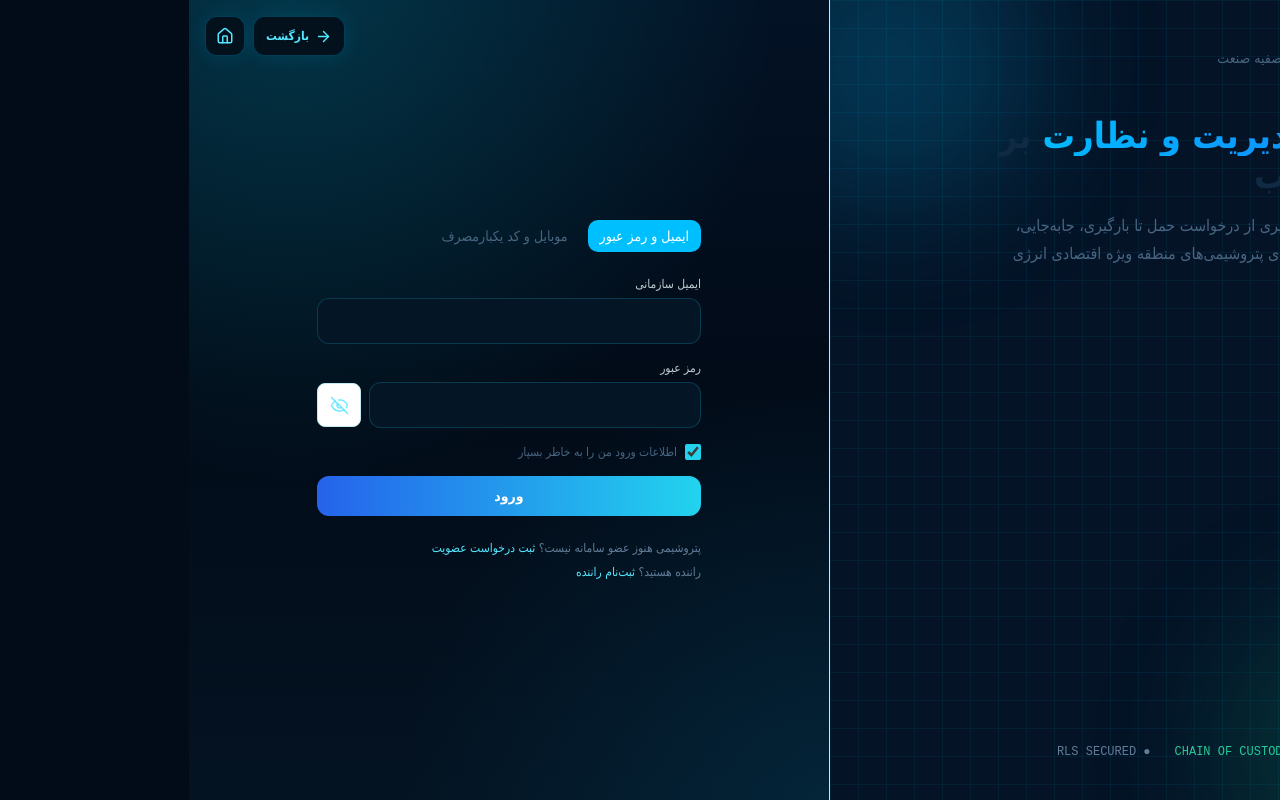
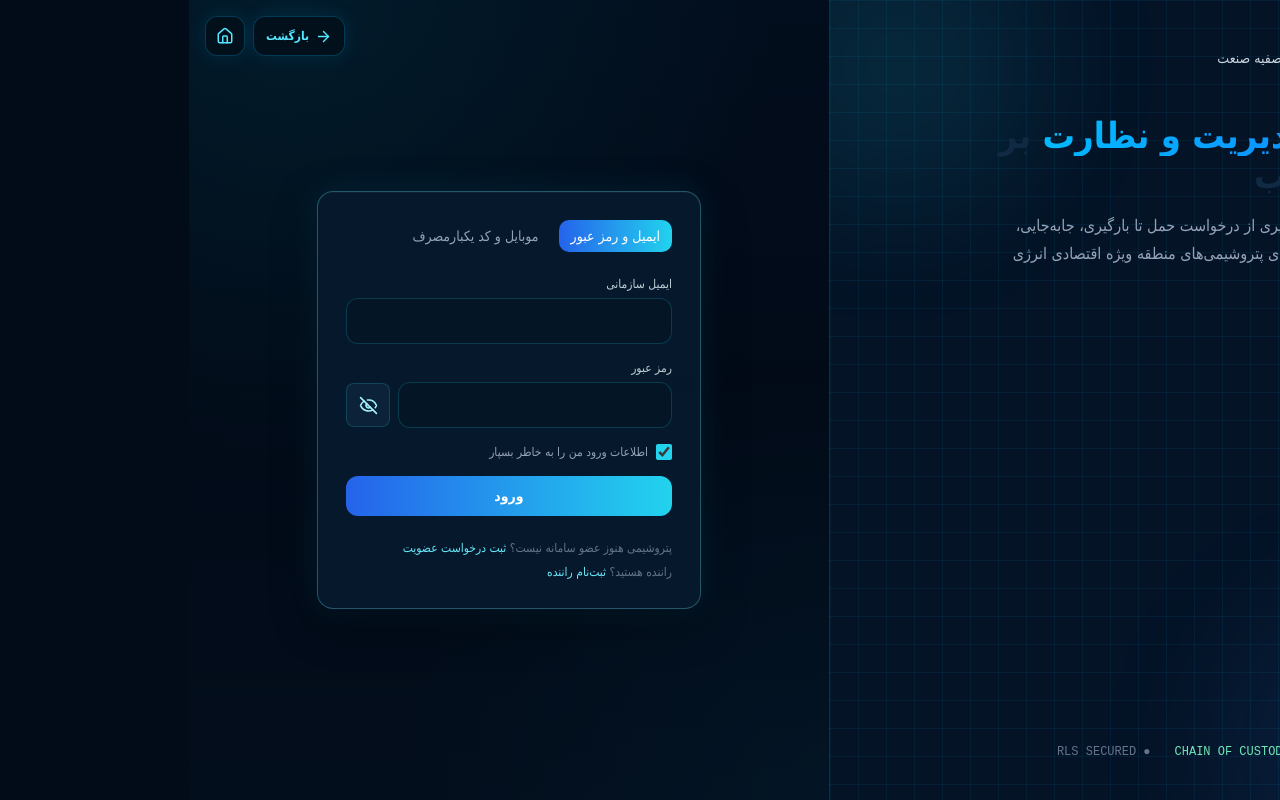
Before and after one commit to javad136999/transport, a Next.js app: page /login in a window 1280 px wide. Built offline with nearby package versions, Linux system fonts and the light colour scheme; no server answers; a small style sheet from the web is missing.

Commit message:
Allow approved organization accounts to complete their profile on first login

```diff
--- a/src/app/login/page.tsx
+++ b/src/app/login/page.tsx
@@ -54,12 +54,53 @@ export default function LoginPage() {
       return;
     }
 
-    // راننده فقط بعد از تأیید مدیر مجاز به ورود است.
-    const { data: profile, error: profileError } = await supabase
+    let { data: profile, error: profileError } = await supabase
       .from("users")
-      .select("role, is_active")
+      .select("role, is_active, organization_id")
       .eq("id", data.user.id)
       .maybeSingle();
+
+    // اگر حساب ایمیل در Auth ساخته شده ولی پروفایل سامانه هنوز ساخته نشده،
+    // در صورت وجود سازمان تأییدشده با همان ایمیل، پروفایل مدیر پتروشیمی را خودکار می‌سازیم.
+    if (!profile && !profileError) {
+      const { data: organization, error: organizationError } = await supabase
+        .from("organizations")
+        .select("id, name, type, status, manager_name, email")
+        .ilike("email", normalizedEmail)
+        .eq("type", "petrochemical")
+        .maybeSingle();
+
+      if (!organizationError && organization) {
+        if (organization.status !== "approved") {
+          await supabase.auth.signOut();
+          setLoading(false);
+          setError("سازمان پتروشیمی هنوز توسط مدیر سامانه تأیید نشده است.");
+          return;
+        }
+
+        const { data: createdProfile, error: createProfileError } = await supabase
+          .from("users")
+          .insert({
+            id: data.user.id,
+            email: normalizedEmail,
+            full_name: organization.manager_name ?? organization.name,
+            role: "petro_manager",
+            organization_id: organization.id,
+            is_active: true,
+          })
+          .select("role, is_active, organization_id")
+          .single();
+
+        if (createProfileError) {
+          await supabase.auth.signOut();
+          setLoading(false);
+          setError("حساب ایمیل ساخته شده، اما پروفایل پتروشیمی ایجاد نشد. وضعیت عضویت سازمان را بررسی کنید.");
+          return;
+        }
+
+        profile = createdProfile;
+      }
+    }
 
     if (profileError) {
       await supabase.auth.signOut();
@@ -68,10 +109,24 @@ export default function LoginPage() {
       return;
     }
 
-    if (profile?.role === "driver" && profile.is_active !== true) {
+    if (!profile) {
+      await supabase.auth.signOut();
+      setLoading(false);
+      setError("برای این ایمیل حساب سازمانی در سامانه پیدا نشد. ابتدا عضویت سازمان را ثبت و تأیید کنید.");
+      return;
+    }
+
+    if (profile.role === "driver" && profile.is_active !== true) {
       await supabase.auth.signOut();
       setLoading(false);
       setError("درخواست رانندگی شما هنوز توسط مدیر تأیید نشده است. پس از تأیید مدیر، ورود شما فعال می‌شود.");
+      return;
+    }
+
+    if (profile.is_active === false) {
+      await supabase.auth.signOut();
+      setLoading(false);
+      setError("این حساب در حال حاضر غیرفعال است. با مدیر سامانه تماس بگیرید.");
       return;
     }
 
@@ -123,25 +178,25 @@ export default function LoginPage() {
 
   return (
     <div className="min-h-screen flex flex-col md:flex-row">
-      <div className="md:w-1/2 grid-backdrop bg-base-panel border-l border-base-border flex flex-col justify-between p-10 relative overflow-hidden">
-        <div className="absolute -top-20 -left-20 w-72 h-72 bg-brand/20 rounded-full blur-3xl" />
-        <div className="absolute -bottom-24 -right-10 w-72 h-72 bg-eco/20 rounded-full blur-3xl" />
+      <div className="md:w-1/2 grid-backdrop border-l border-cyan-400/15 flex flex-col justify-between p-10 relative overflow-hidden">
+        <div className="absolute -top-20 -left-20 w-72 h-72 bg-cyan-400/10 rounded-full blur-3xl" />
+        <div className="absolute -bottom-24 -right-10 w-72 h-72 bg-blue-500/10 rounded-full blur-3xl" />
         <div className="relative">
           <div className="flex items-center gap-3 mb-2">
-            <div className="w-9 h-9 rounded-lg bg-aqua-eco shadow-glow-cyan flex items-center justify-center font-mono text-[#02171B] text-sm font-bold">P</div>
-            <span className="text-ink-muted text-sm">شرکت پیمانکاران تصفیه صنعت</span>
+            <div className="w-9 h-9 rounded-lg bg-gradient-to-br from-cyan-300 to-blue-600 shadow-glow-cyan flex items-center justify-center font-mono text-white text-sm font-bold">P</div>
+            <span className="text-slate-300 text-sm">شرکت پیمانکاران تصفیه صنعت</span>
           </div>
           <h1 className="text-3xl md:text-4xl font-bold leading-tight mt-10 max-w-md"><span className="text-gradient">سامانه مدیریت و نظارت</span> بر حمل پساب</h1>
-          <p className="text-ink-muted mt-4 max-w-md leading-7">زنجیره دیجیتال قابل رهگیری از درخواست حمل تا بارگیری، جابه‌جایی، تخلیه و تأیید مقصد — برای پتروشیمی‌های منطقه ویژه اقتصادی انرژی پارس.</p>
+          <p className="text-slate-400 mt-4 max-w-md leading-7">زنجیره دیجیتال قابل رهگیری از درخواست حمل تا بارگیری، جابه‌جایی، تخلیه و تأیید مقصد — برای پتروشیمی‌های منطقه ویژه اقتصادی انرژی پارس.</p>
         </div>
-        <div className="relative hidden md:flex gap-6 font-mono text-xs text-ink-faint"><span className="text-brand-light">● GPS TRACKING</span><span className="text-eco-light">● CHAIN OF CUSTODY</span><span>● RLS SECURED</span></div>
+        <div className="relative hidden md:flex gap-6 font-mono text-xs text-slate-500"><span className="text-cyan-300">● GPS TRACKING</span><span className="text-emerald-300">● CHAIN OF CUSTODY</span><span>● RLS SECURED</span></div>
       </div>
 
-      <div className="md:w-1/2 flex items-center justify-center p-8">
-        <div className="w-full max-w-sm">
+      <div className="md:w-1/2 flex items-center justify-center p-8 bg-[#020b18]/60">
+        <div className="w-full max-w-sm panel-glow p-6 md:p-7">
           <div className="flex gap-2 mb-6 text-sm">
-            <button type="button" onClick={() => setMode("password")} className={`px-3 py-1.5 rounded ${mode === "password" ? "bg-brand text-white" : "text-ink-muted"}`}>ایمیل و رمز عبور</button>
-            <button type="button" onClick={() => setMode("otp")} className={`px-3 py-1.5 rounded ${mode === "otp" ? "bg-brand text-white" : "text-ink-muted"}`}>موبایل و کد یکبارمصرف</button>
+            <button type="button" onClick={() => setMode("password")} className={`px-3 py-1.5 rounded ${mode === "password" ? "bg-gradient-to-l from-cyan-400 to-blue-600 text-white" : "text-slate-400"}`}>ایمیل و رمز عبور</button>
+            <button type="button" onClick={() => setMode("otp")} className={`px-3 py-1.5 rounded ${mode === "otp" ? "bg-gradient-to-l from-cyan-400 to-blue-600 text-white" : "text-slate-400"}`}>موبایل و کد یکبارمصرف</button>
           </div>
 
           {mode === "password" && (
@@ -154,16 +209,16 @@ export default function LoginPage() {
                 <label className="field-label">رمز عبور</label>
                 <div className="flex items-center gap-2">
                   <input className="field-input flex-1" type={showPassword ? "text" : "password"} autoComplete="current-password" dir="ltr" value={password} onChange={(e) => setPassword(e.target.value)} required />
-                  <button type="button" onClick={() => setShowPassword((value) => !value)} aria-label={showPassword ? "مخفی کردن رمز عبور" : "نمایش رمز عبور"} title={showPassword ? "مخفی کردن رمز عبور" : "نمایش رمز عبور"} className="shrink-0 grid h-11 w-11 place-items-center rounded-lg border border-base-border bg-base-panel text-brand-light/80 transition hover:border-brand/50 hover:bg-brand/10 hover:text-brand-light">
+                  <button type="button" onClick={() => setShowPassword((value) => !value)} aria-label={showPassword ? "مخفی کردن رمز عبور" : "نمایش رمز عبور"} title={showPassword ? "مخفی کردن رمز عبور" : "نمایش رمز عبور"} className="shrink-0 grid h-11 w-11 place-items-center rounded-lg border border-cyan-400/20 bg-[#0b2238] text-cyan-200 transition hover:border-cyan-300/50 hover:bg-cyan-400/10 hover:text-white">
                     {showPassword ? <Eye size={19} /> : <EyeOff size={19} />}
                   </button>
                 </div>
               </div>
-              <label className="flex cursor-pointer items-center gap-2 text-xs text-ink-muted select-none">
+              <label className="flex cursor-pointer items-center gap-2 text-xs text-slate-400 select-none">
                 <input type="checkbox" checked={rememberLogin} onChange={(e) => setRememberLogin(e.target.checked)} className="h-4 w-4 accent-cyan-400" />
                 اطلاعات ورود من را به خاطر بسپار
               </label>
-              {error && <p className="text-status-alert text-sm">{error}</p>}
+              {error && <p className="text-status-alert text-sm leading-6">{error}</p>}
               <button className="btn-primary w-full" disabled={loading}>{loading ? "در حال ورود..." : "ورود"}</button>
             </form>
           )}
@@ -184,8 +239,8 @@ export default function LoginPage() {
             </form>
           )}
 
-          <p className="text-ink-faint text-xs mt-6">پتروشیمی هنوز عضو سامانه نیست؟ <a href="/register" className="text-brand-light">ثبت درخواست عضویت</a></p>
-          <p className="text-ink-faint text-xs mt-2">راننده هستید؟ <a href="/register/driver" className="text-brand-light">ثبت‌نام راننده</a></p>
+          <p className="text-slate-500 text-xs mt-6">پتروشیمی هنوز عضو سامانه نیست؟ <a href="/register" className="text-cyan-300">ثبت درخواست عضویت</a></p>
+          <p className="text-slate-500 text-xs mt-2">راننده هستید؟ <a href="/register/driver" className="text-cyan-300">ثبت‌نام راننده</a></p>
         </div>
       </div>
     </div>
```
